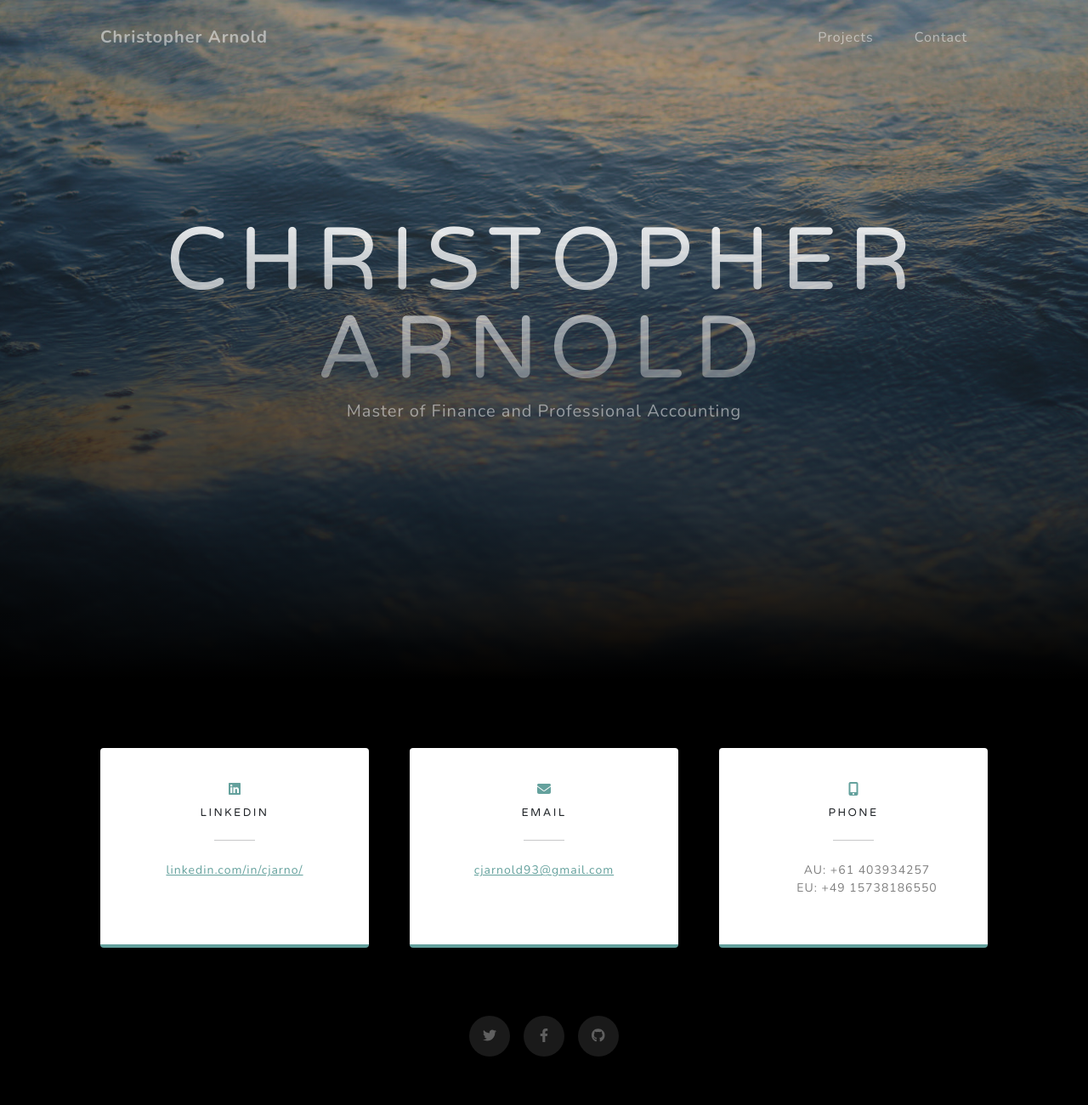
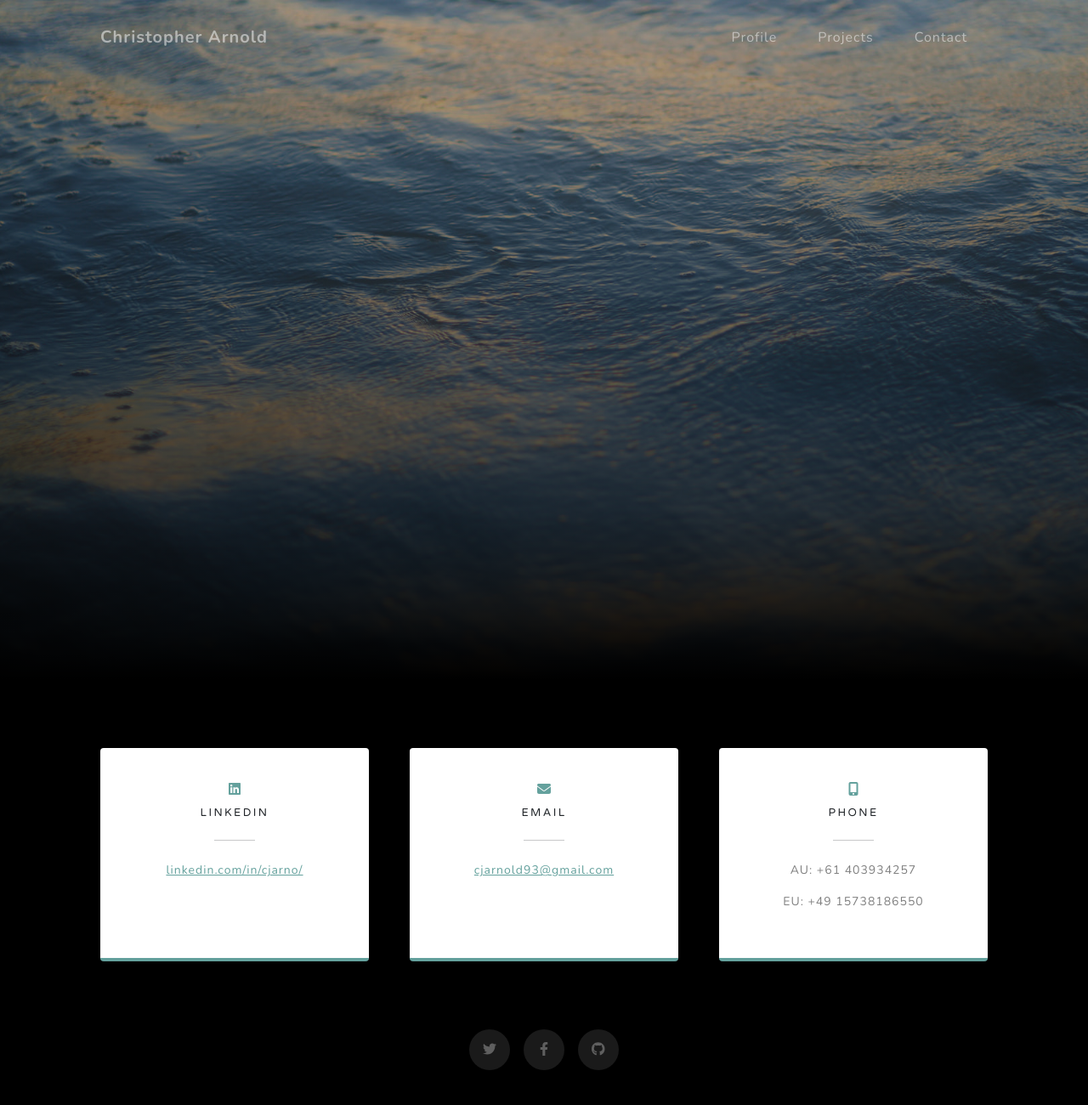
Before and after one commit to cjarno/christopherarnold.au, a plain HTML site: page index.html in a window 1280 px wide. Shown: the top 1300 px of the page at 85% size. Drawn offline with nearby package versions, Linux system fonts and the light colour scheme.

Commit message:
humbled the page, updated profile

```diff
--- a/index.html
+++ b/index.html
@@ -35,7 +35,8 @@
                 </button>
                 <div class="collapse navbar-collapse" id="navbarResponsive">
                     <ul class="navbar-nav ms-auto">
-                        <li class="nav-item"><a class="nav-link" href="#projects">Projects</a></li>
+                        <li class="nav-item"><a class="nav-link" href="https://www.linkedin.com/in/cjarno/">Profile</a></li>
+                        <li class="nav-item"><a class="nav-link" href="https://github.com/cjarno">Projects</a></li>
                         <li class="nav-item"><a class="nav-link" href="#contact">Contact</a></li>
                     </ul>
                 </div>
@@ -46,8 +47,8 @@
             <div class="container px-4 px-lg-5 d-flex h-100 align-items-center justify-content-center">
                 <div class="d-flex justify-content-center">
                     <div class="text-center">
-                        <h1 class="mx-auto my-0 text-uppercase">Christopher Arnold</h1>
-                        <h2 class="text-white-50 mx-auto mt-2 mb-5">Master of Finance and Professional Accounting</h2>
+                        <!-- <h1 class="mx-auto my-0 text-uppercase">Christopher Arnold</h1> -->
+                        <!-- <h2 class="text-white-50 mx-auto mt-2 mb-5">Master of Finance and Professional Accounting</h2> -->
                     </div>
                 </div>
             </div>
@@ -83,10 +84,8 @@
                                 <h4 class="text-uppercase m-0">Phone</h4>
                                 <hr class="my-4 mx-auto" />
                                 <div class="small text-black-50">
-                                    <ul style="list-style-type:none">
-                                        <li>AU: +61 403934257</li>
-                                        <li>EU: +49 15738186550</li>
-                                    </ul>
+                                        <p>AU: +61 403934257</p>
+                                        <p>EU: +49 15738186550</p>
                                 </div>
                             </div>
                         </div>
```
